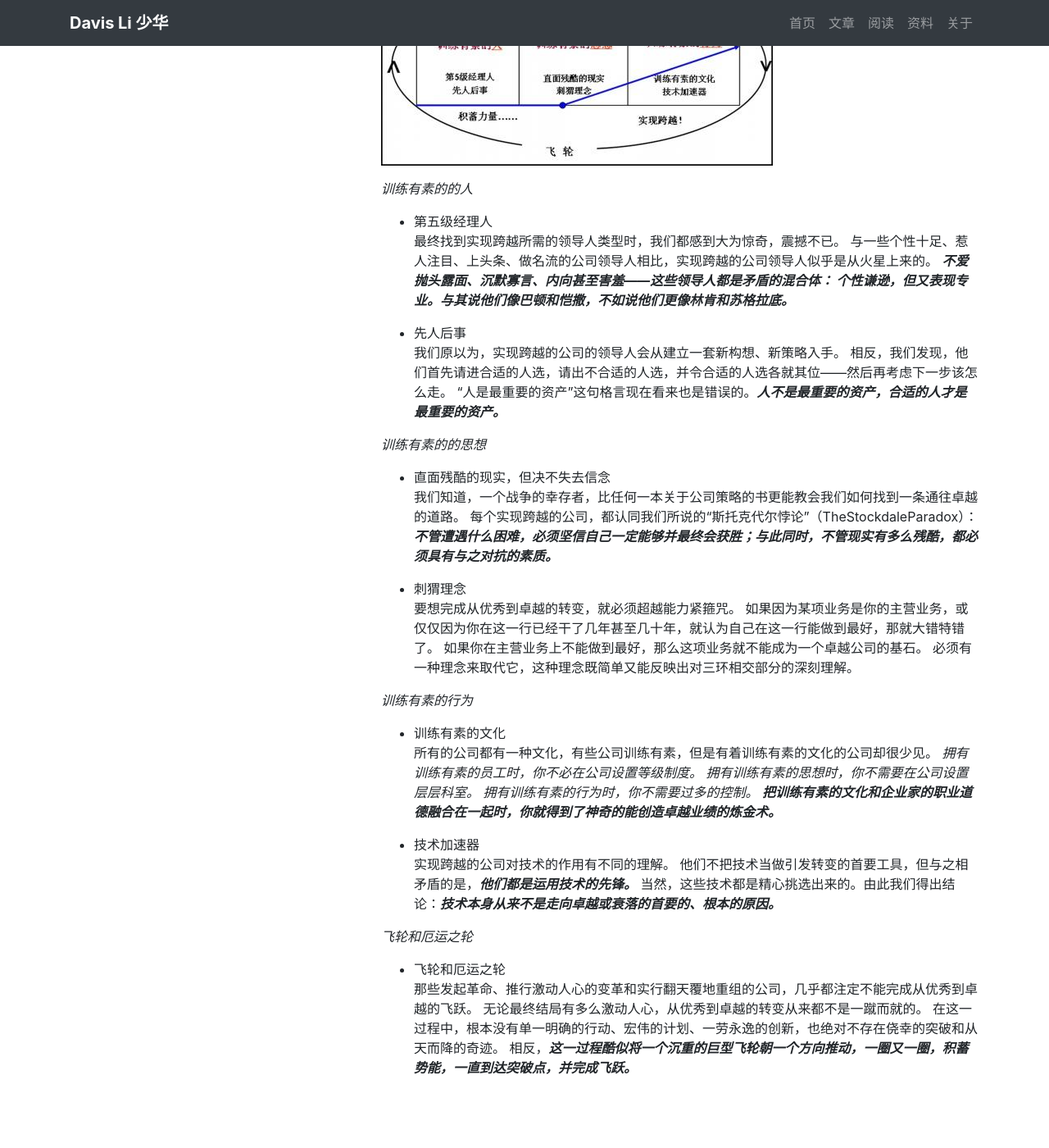
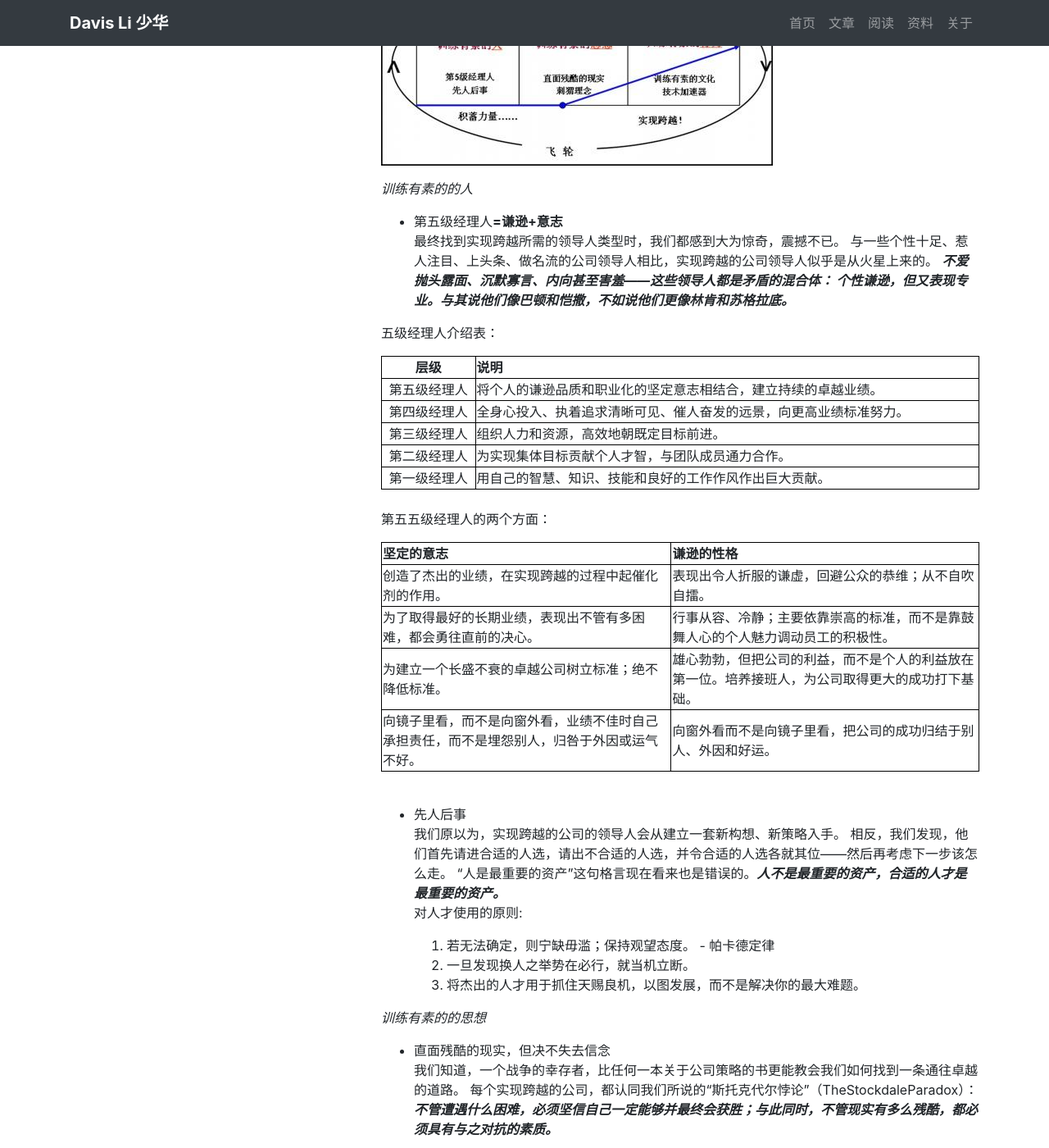
Before and after one commit to davis-lee0109/davis-lee0109.github.io, a Jekyll site: the page built from _books/005_cyxdzy.md, in a window 1280 px wide and 1400 px high, scrolled down 1574 px. Shown: the whole window at 82% size. Built offline with Jekyll 4.4.1, drawn with Linux system fonts in a browser that asks for light colours; comment, search, counter and statistics services are not loaded; before the commit the page ends 2928 px from its top, so only the background shows below that; some of the changed text lies outside the part shown.

Commit message:
更新 书籍及精选网站 301 @ 202012202002

```diff
--- a/_books/005_cyxdzy.md
+++ b/_books/005_cyxdzy.md
@@ -46,28 +46,73 @@
 ![从优秀到卓越的框架]({{site.url}}/asset/books/cyxdzy_001.jpg)
 
 *训练有素的的人*<br>
-* 第五级经理人<br>
+* 第五级经理人**=谦逊+意志**<br>
 >最终找到实现跨越所需的领导人类型时，我们都感到大为惊奇，震撼不已。
 与一些个性十足、惹人注目、上头条、做名流的公司领导人相比，实现跨越的公司领导人似乎是从火星上来的。
 ***不爱抛头露面、沉默寡言、内向甚至害羞——这些领导人都是矛盾的混合体：
 个性谦逊，但又表现专业。与其说他们像巴顿和恺撒，不如说他们更像林肯和苏格拉底。***
 
+五级经理人介绍表：
+
+|层级|说明|
+|:--:|:--|
+|第五级经理人|将个人的谦逊品质和职业化的坚定意志相结合，建立持续的卓越业绩。|
+|第四级经理人|全身心投入、执着追求清晰可见、催人奋发的远景，向更高业绩标准努力。|
+|第三级经理人|组织人力和资源，高效地朝既定目标前进。|
+|第二级经理人|为实现集体目标贡献个人才智，与团队成员通力合作。|
+|第一级经理人|用自己的智慧、知识、技能和良好的工作作风作出巨大贡献。|
+
+<br>
+第五五级经理人的两个方面：
+
+|坚定的意志|谦逊的性格|
+|:--|:--|
+|创造了杰出的业绩，在实现跨越的过程中起催化剂的作用。|表现出令人折服的谦虚，回避公众的恭维；从不自吹自擂。|
+|为了取得最好的长期业绩，表现出不管有多困难，都会勇往直前的决心。|行事从容、冷静；主要依靠崇高的标准，而不是靠鼓舞人心的个人魅力调动员工的积极性。|
+|为建立一个长盛不衰的卓越公司树立标准；绝不降低标准。|雄心勃勃，但把公司的利益，而不是个人的利益放在第一位。培养接班人，为公司取得更大的成功打下基础。|
+|向镜子里看，而不是向窗外看，业绩不佳时自己承担责任，而不是埋怨别人，归咎于外因或运气不好。|向窗外看而不是向镜子里看，把公司的成功归结于别人、外因和好运。|
+
+<br>
 * 先人后事<br>
 >我们原以为，实现跨越的公司的领导人会从建立一套新构想、新策略入手。
 >相反，我们发现，他们首先请进合适的人选，请出不合适的人选，并令合适的人选各就其位——然后再考虑下一步该怎么走。
 >“人是最重要的资产”这句格言现在看来也是错误的。***人不是最重要的资产，合适的人才是最重要的资产。***
+<br>
+对人才使用的原则:
+1. 若无法确定，则宁缺毋滥；保持观望态度。 - 帕卡德定律
+2. 一旦发现换人之举势在必行，就当机立断。
+3. 将杰出的人才用于抓住天赐良机，以图发展，而不是解决你的最大难题。
+
 
 *训练有素的的思想*<br>
 * 直面残酷的现实，但决不失去信念<br>
 >我们知道，一个战争的幸存者，比任何一本关于公司策略的书更能教会我们如何找到一条通往卓越的道路。
 >每个实现跨越的公司，都认同我们所说的“斯托克代尔悖论”（TheStockdaleParadox）：
 >***不管遭遇什么困难，必须坚信自己一定能够并最终会获胜；与此同时，不管现实有多么残酷，都必须具有与之对抗的素质。***
+<br>
+
+营造良好氛围，弄清问题真相
+1. 领导应该多提问题，少要求些答案。避免外行指挥内行。
+2. 要对话、要争论，但不要强制。
+3. 作彻底的事后分析，不要互相指责。
+4. 建立“红旗”机制。
+<br>
+
+斯托克代尔悖论 - 盲目乐观者往往死于胜利的前夜。
+
 
 * 刺猬理念<br>
 >要想完成从优秀到卓越的转变，就必须超越能力紧箍咒。
 >如果因为某项业务是你的主营业务，或仅仅因为你在这一行已经干了几年甚至几十年，就认为自己在这一行能做到最好，那就大错特错了。
 >如果你在主营业务上不能做到最好，那么这项业务就不能成为一个卓越公司的基石。
 >必须有一种理念来取代它，这种理念既简单又能反映出对三环相交部分的深刻理解。
+<br>
+
+刺猬理念来自于三环交叉部分的深刻理解：
+1. 你能够在什么方面成为世界最优秀的。同样的，你不能在什么方面成为世界上最优秀的。
+2. 是什么驱动你的经济引擎。了解自身现金流和利润率的来源。
+3. 你对什么充满热情。什么样的激情能持续激励大家。
+
 
 *训练有素的行为*<br>
 * 训练有素的文化<br>
```
Also changed, not shown: _projects/bFavoriteWebSites.md (+1 -0 lines), asset/books/cyxdzy_002.jpg (added).
